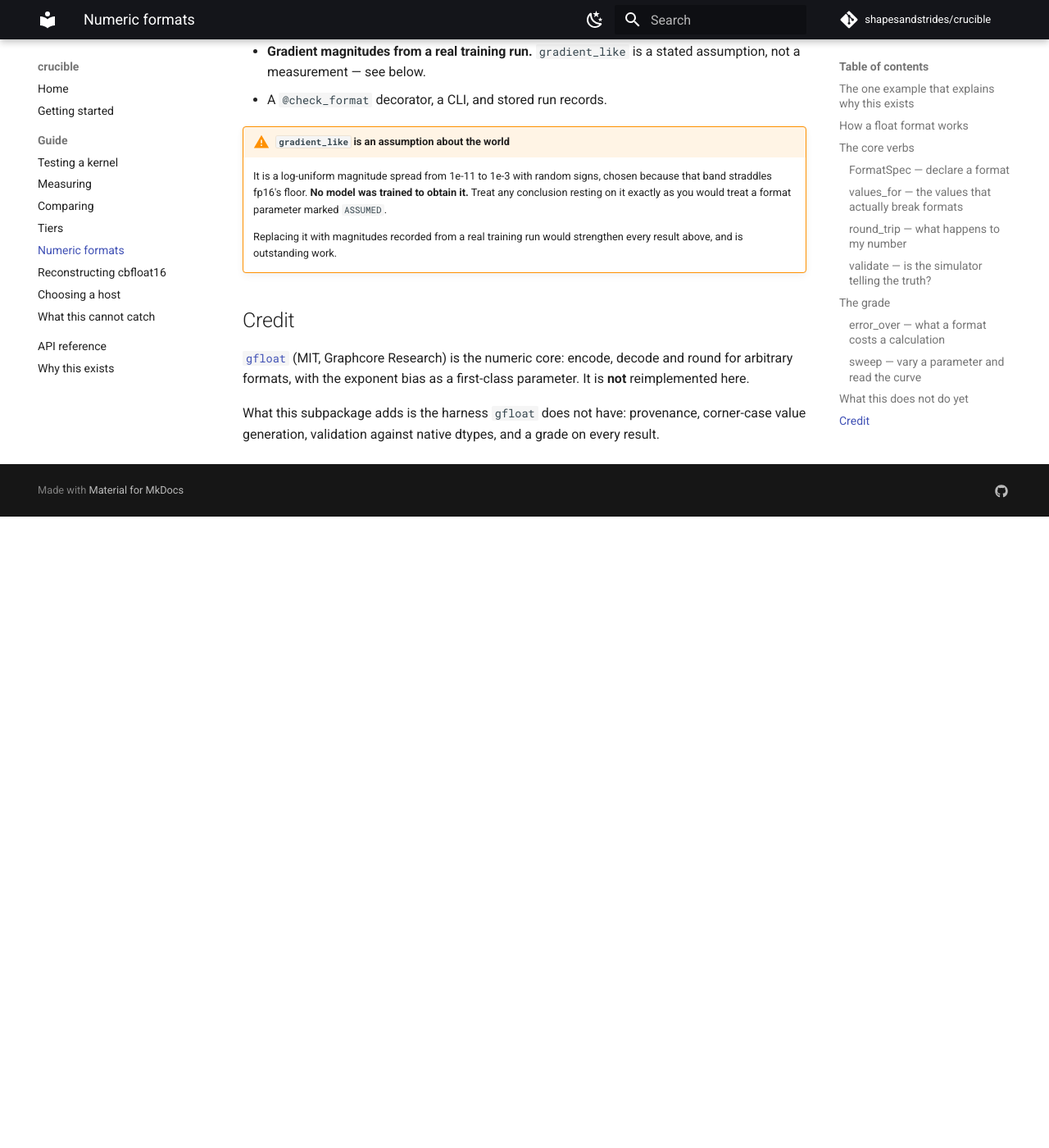
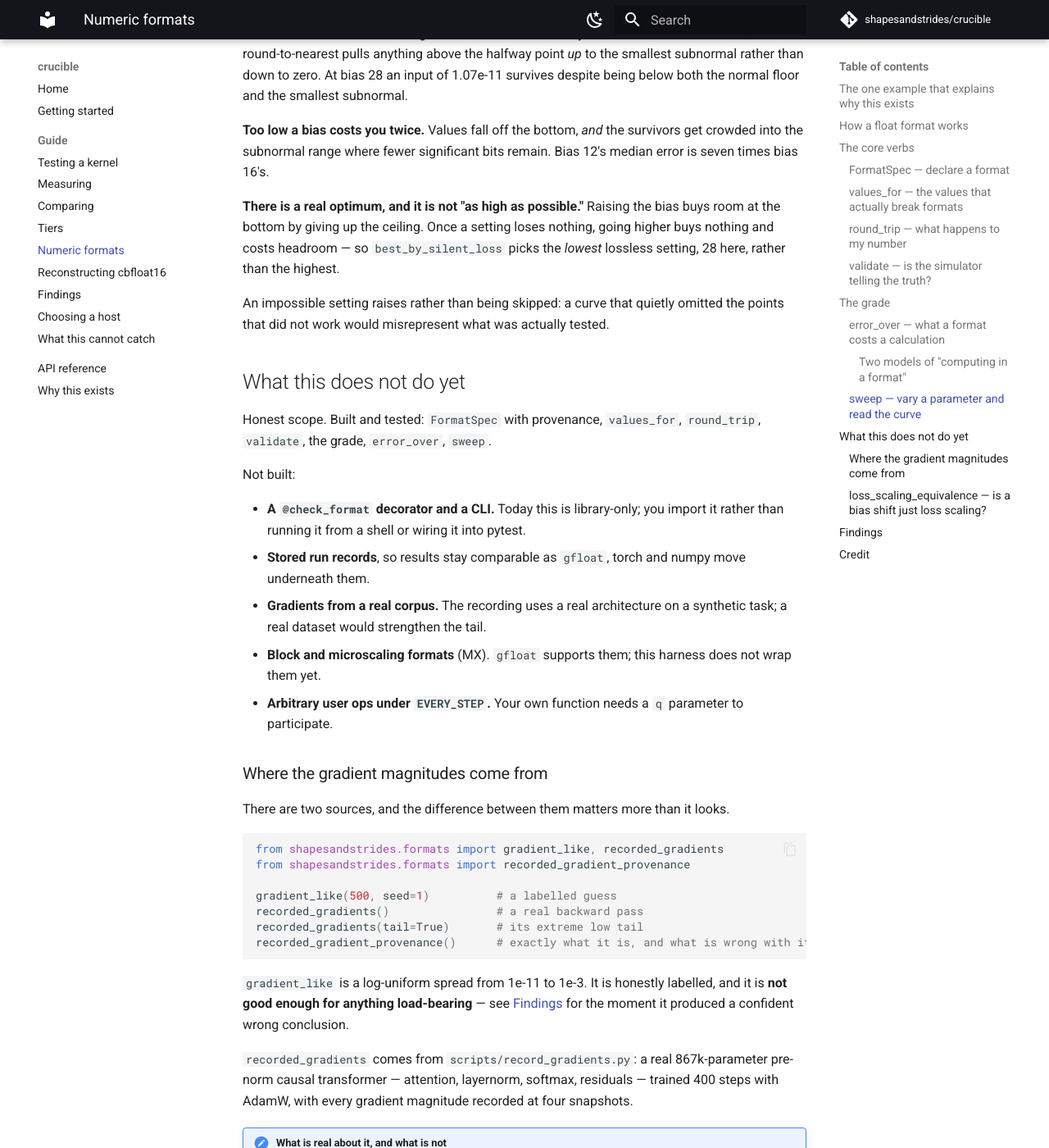
Before and after one commit to shapesandstrides/crucible, an MkDocs documentation site: the page built from docs/guide/formats.md, in a window 1280 px wide and 1400 px high, scrolled down 7203 px. Shown: the whole window at 82% size. Built offline with MkDocs 1.6.1 and Material for MkDocs 9.7.7, drawn with Linux system fonts in a browser that asks for light colours; comment, search, counter and statistics services are not loaded; before the commit the page ends 7833 px from its top, so only the background shows below that; some of the changed text lies outside the part shown.

Commit message:
docs: complete the formats documentation, including a findings page
Three pages now: the guide (how to use it), the cbfloat16 recipe (how to
reconstruct an under-specified vendor format), and Findings (what has actually
been measured).

The guide gains the two quantization models with the accumulation table that
shows why the distinction matters, the two gradient sources with a blunt note
that the synthetic one is not good enough for anything load-bearing, and
loss_scaling_equivalence. Its "not built" list shrank to what is genuinely not
built: a CLI and decorator, run records, a real corpus, MX formats, and
arbitrary user ops under EVERY_STEP.

Findings is the public artifact. Every number on it came from running the code.
It records the accumulation catastrophe, the underflow census per format, the
bias/loss-scaling equivalence with the two things that result does not prove,
the three lessons from the bias sweep, and the validation table with proof the
check can fail.

## The cbfloat16 page has now been rewritten twice about the same claim

First it said the bias is probably 31, inferred from the loss-scaling
requirement. Then synthetic gradients appeared to contradict that and the page
said so. Now recorded gradients vindicate the original inference -- 27 of
841,471 real gradients fall below the bias-31 cliff -- so the page says that,
and the provenance label goes back to INFERRED.

Rather than quietly settling on the final answer, the page shows the sequence:
measured twice, opposite answers, and why the second one stands. The failure
mode it demonstrates is the useful part, and it is given its own section in
Findings: a clearly-labelled assumption produced a confident wrong published
conclusion, and only replacing it with a recording caught it. Labelling an
assumption is necessary and not sufficient.

The README's formats section now carries the four headline results rather than
only the API, since it is what anyone sees first.

Verified: mkdocs build --strict clean, all five cross-page anchors confirmed
present in the generated HTML, full suite 380 passing.

Co-Authored-By: Claude Opus 5 (1M context) <noreply@anthropic.com>

````diff
--- a/docs/guide/formats.md
+++ b/docs/guide/formats.md
@@ -186,12 +186,35 @@ Measured, softmax over 400 gradient-magnitude values:
 
 Read that table carefully. **fp16 has the lowest error of the three 16-bit formats — because 43% of the gradients underflowed to zero before the arithmetic began.** The survivors genuinely are more precise; the data is gone. That is why the loss census sits beside the distribution and is never folded into it.
 
-!!! warning "This models storage precision, not arithmetic"
-    Inputs are rounded into the format, the calculation runs exactly in double precision, and the result is rounded again. **Real hardware rounds every intermediate, so these error figures are a lower bound.**
+#### Two models of "computing in a format"
 
-    Every result records `quantization_model`, which currently has exactly one value, `STORAGE_ONLY`. There is deliberately no `EVERY_STEP` member, because no code path can produce one yet — promising one in the JSON would be a lie.
+Every result records which one produced it, because they give very different answers.
 
-    The loss census is *not* a lower bound. Values are destroyed at storage time, so those counts are exact.
+`STORAGE_ONLY` (the default) rounds the inputs and the output and computes exactly in between. `EVERY_STEP` rounds after each elementary operation, the way silicon does.
+
+```python
+from shapesandstrides.formats.error import QuantizationModel
+
+error_over(total, [xs], BFLOAT16, model=QuantizationModel.EVERY_STEP)
+```
+
+The gap between them is not a detail. Summing 0.1 repeatedly in bf16, max relative error:
+
+| terms | `STORAGE_ONLY` | `EVERY_STEP` |
+|---|---|---|
+| 10 | 1.11e-16 | 7.81e-03 |
+| 100 | 1.95e-15 | 6.25e-03 |
+| 1000 | 1.41e-14 | **0.68** |
+| 5000 | 9.04e-14 | **0.94** |
+
+**Summing 1000 values in bf16 loses 68% of the answer.** This is accumulator stagnation: once the running total is large enough, each new addend falls below its ULP and is discarded entirely. Storage-only reported 1.4e-14 for the same calculation, which anyone would read as fine.
+
+!!! warning "Storage-only numbers are a lower bound"
+    Notice storage-only barely moves with the length of the sum — it *cannot* model error growth through a reduction, because it only rounds at the edges. It stays the default only because changing a default would silently restate results people already have. **Reach for `EVERY_STEP` for anything load-bearing.**
+
+    The loss census is not a lower bound under either model. Values are destroyed at storage time, before any arithmetic, so those counts are exact.
+
+`EVERY_STEP` needs an op that accepts a `q` parameter — a rounding function applied after each step. The ops in `shapesandstrides.formats.ops` do; an arbitrary callable is refused with a remedy rather than silently falling back.
 
 ### `sweep` — vary a parameter and read the curve
 
@@ -233,15 +256,49 @@ Honest scope. Built and tested: `FormatSpec` with provenance, `values_for`, `rou
 
 Not built:
 
-- **Step-wise rounding** — the `EVERY_STEP` quantization model. Until it exists, error figures are lower bounds.
-- **A loss-scaling equivalence test** — does shifting the bias by N do the same job as scaling by 2^N, and where do the two diverge? The bias sweep makes this askable; nobody has asked it yet.
-- **Gradient magnitudes from a real training run.** `gradient_like` is a stated assumption, not a measurement — see below.
-- A `@check_format` decorator, a CLI, and stored run records.
+- **A `@check_format` decorator and a CLI.** Today this is library-only; you import it rather than running it from a shell or wiring it into pytest.
+- **Stored run records**, so results stay comparable as `gfloat`, torch and numpy move underneath them.
+- **Gradients from a real corpus.** The recording uses a real architecture on a synthetic task; a real dataset would strengthen the tail.
+- **Block and microscaling formats** (MX). `gfloat` supports them; this harness does not wrap them yet.
+- **Arbitrary user ops under `EVERY_STEP`.** Your own function needs a `q` parameter to participate.
 
-!!! warning "`gradient_like` is an assumption about the world"
-    It is a log-uniform magnitude spread from 1e-11 to 1e-3 with random signs, chosen because that band straddles fp16's floor. **No model was trained to obtain it.** Treat any conclusion resting on it exactly as you would treat a format parameter marked `ASSUMED`.
+### Where the gradient magnitudes come from
 
-    Replacing it with magnitudes recorded from a real training run would strengthen every result above, and is outstanding work.
+There are two sources, and the difference between them matters more than it looks.
+
+```python
+from shapesandstrides.formats import gradient_like, recorded_gradients
+from shapesandstrides.formats import recorded_gradient_provenance
+
+gradient_like(500, seed=1)          # a labelled guess
+recorded_gradients()                # a real backward pass
+recorded_gradients(tail=True)       # its extreme low tail
+recorded_gradient_provenance()      # exactly what it is, and what is wrong with it
+```
+
+`gradient_like` is a log-uniform spread from 1e-11 to 1e-3. It is honestly labelled, and it is **not good enough for anything load-bearing** — see [Findings](formats-findings.md#the-guess-was-blind-exactly-where-it-mattered) for the moment it produced a confident wrong conclusion.
+
+`recorded_gradients` comes from `scripts/record_gradients.py`: a real 867k-parameter pre-norm causal transformer — attention, layernorm, softmax, residuals — trained 400 steps with AdamW, with every gradient magnitude recorded at four snapshots.
+
+!!! note "What is real about it, and what is not"
+    The architecture and the backward pass are real. The **task is synthetic** — a noisy repeating-motif next-token problem, not a corpus — and the model is small, so a larger network's tail reaches lower than this one's. Both limitations, plus two more, are in `recorded_gradient_provenance()["honest_limitations"]` rather than glossed.
+
+    Three separate things are stored: a uniform sample representative of the bulk, the 1,000 smallest kept separately and **explicitly not representative**, and exact counts below eleven thresholds computed on every gradient *before* any sampling. For "what fraction is below X", use the exact counts — a uniform sample cannot answer a question about a 0.03% tail.
+
+### `loss_scaling_equivalence` — is a bias shift just loss scaling?
+
+```python
+from shapesandstrides.formats import loss_scaling_equivalence, recorded_gradients
+
+r = loss_scaling_equivalence(cb, bias_shift=5, values=recorded_gradients())
+r.equivalent, r.differing        # True, 0
+```
+
+Measured across 14,005 values and six shift sizes: **bit-identical.** The full result, and what it does *not* prove, is in [Findings](formats-findings.md#a-bias-shift-is-loss-scaling-for-free).
+
+## Findings
+
+The measured results this subpackage has produced so far — including one where a labelled assumption produced a confident wrong answer — are collected in **[Findings](formats-findings.md)**.
 
 ## Credit
 
--- a/mkdocs.yml
+++ b/mkdocs.yml
@@ -41,6 +41,7 @@ nav:
       - Tiers: guide/tiers.md
       - Numeric formats: guide/formats.md
       - Reconstructing cbfloat16: guide/formats-cbfloat16.md
+      - Findings: guide/formats-findings.md
       - Choosing a host: guide/hosts.md
       - What this cannot catch: guide/limits.md
   - API reference: reference.md
````
Also changed, not shown: README.md (+8 -1 lines), docs/guide/formats-cbfloat16.md (+27 -27 lines), docs/guide/formats-findings.md (added, +136 -0 lines).
